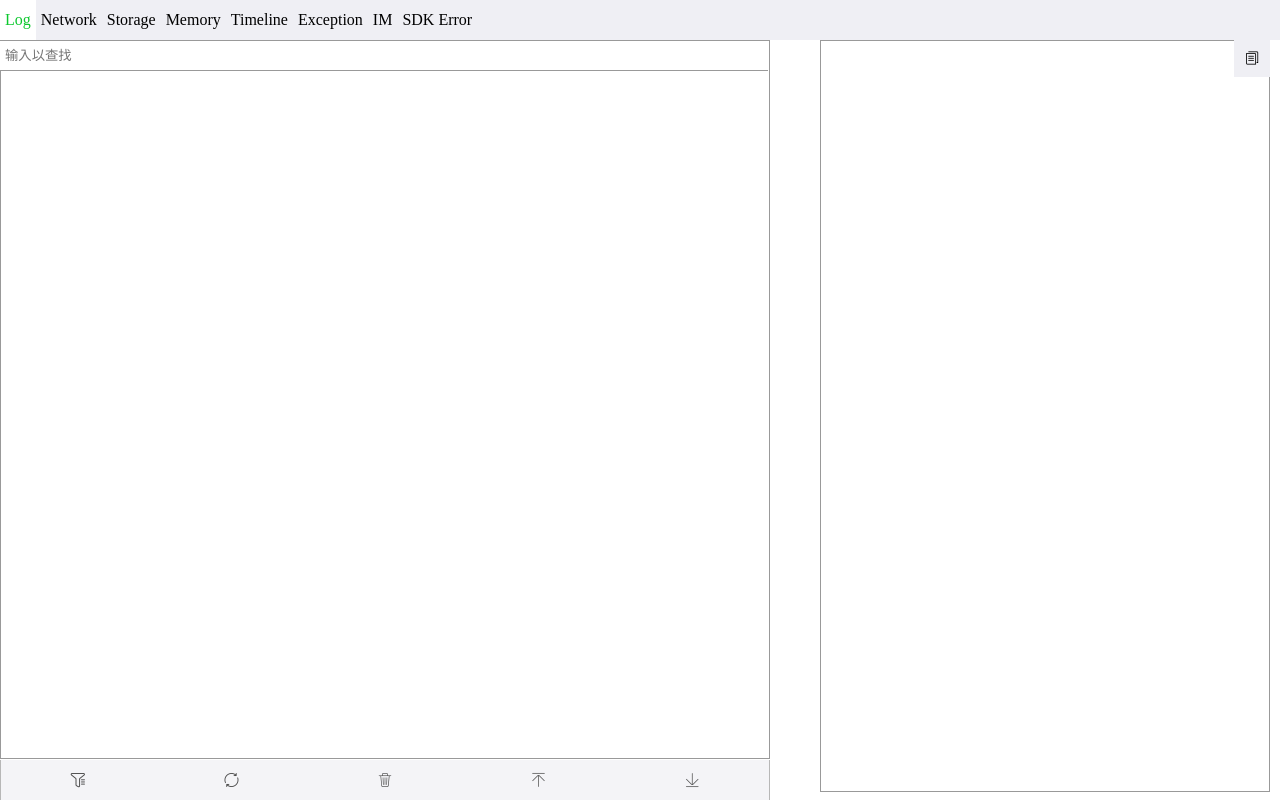
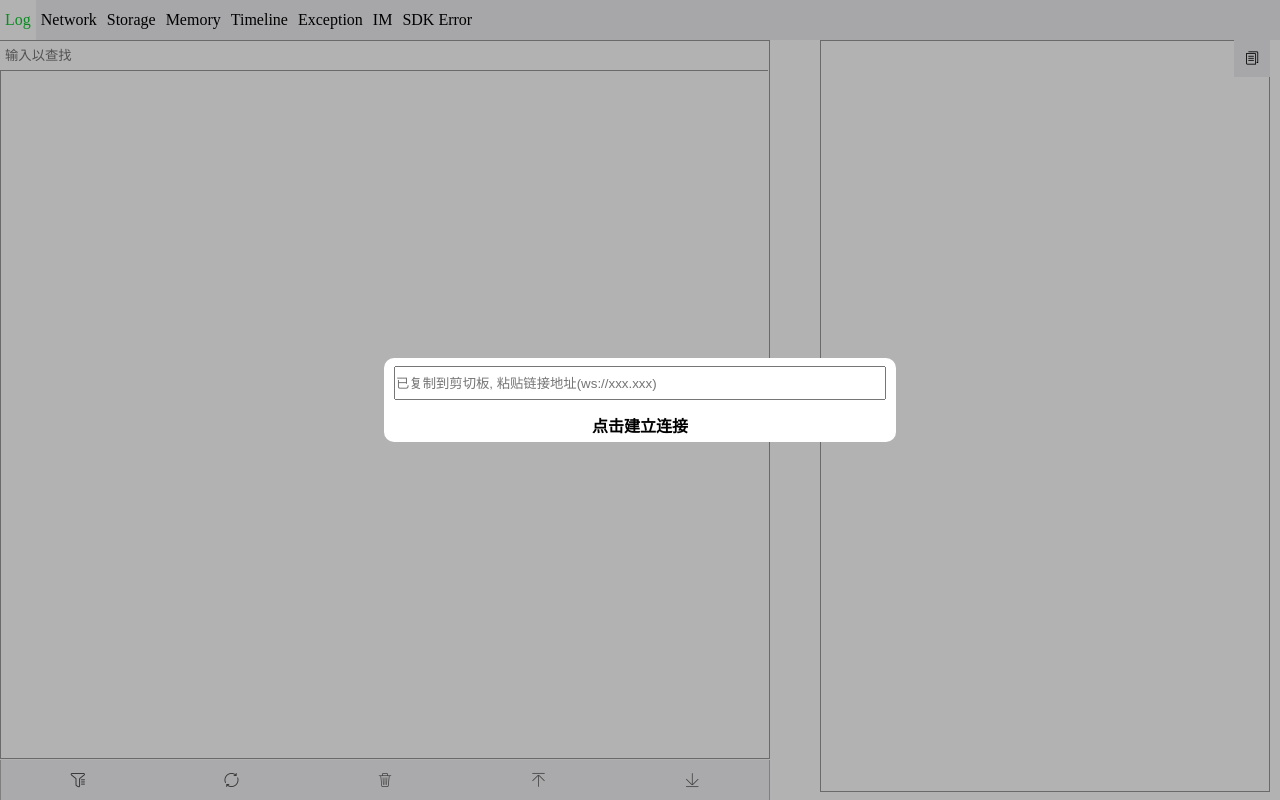
Before and after one commit to L-Zheng/ZHDebugPanel, a Vue app in the folder template/: page / in a window 1280 px wide. Built offline with nearby package versions, Linux system fonts and the light colour scheme.

Commit message:
socket链接地址弹窗输入

```diff
--- a/template/src/App.vue
+++ b/template/src/App.vue
@@ -4,6 +4,9 @@
     <Option :items="optionItems" @clickOptionItem="clickOptionItem"></Option>
     <Detail ref="detail"></Detail>
     <Content :items="optionItems" ref="content"></Content>
+    <Connect
+      ref="connect" @startConnect="startConnect"
+    ></Connect>
   </div>
 </template>
 
@@ -21,6 +24,7 @@ import ListConfig from "./debugPanel/data/ListConfig.js";
 import ToastPop from "./debugPanel/toastPop/toastPop.vue";
 import Option from "./debugPanel/option/option.vue";
 import Content from "./debugPanel/content/content.vue";
+import Connect from "./debugPanel/content/connect.vue";
 import Detail from "./debugPanel/detail/detail.vue";
 function preventDefault(e) {
   e.preventDefault();
@@ -32,6 +36,7 @@ var vm = {
     ToastPop,
     Option,
     Content,
+    Connect,
     Detail,
   },
   props: {},
@@ -49,11 +54,12 @@ var vm = {
   },
   computed: {},
   mounted() {
+      this.$refs.connect.show()
     setTimeout(() => {
       this.clickOptionItem(this.optionItems[0]);
       // 建立socket连接 开始接收数据
       // this.startTimer();
-      this.startConnectSocket();
+      // this.startConnectSocket();
     }, 1000);
     // this.$refs.toastPop.show("啊啊啊啊啊啊");
   },
@@ -89,21 +95,49 @@ var vm = {
         return param;
       } else return param;
     },
-    startConnectSocket() {
-      const urlParams = this.getUrlParamsFromUrl();
-      // console.log(urlParams);
-      const socketUrl = urlParams["socketUrl"];
+    readFile() {
+      const selectedFile =
+        "/Users/em/Desktop/My/Develop/Code/ZHCode/GitHubCode/ZHDebugPanel/template/release/pages.json";
+
+      const input = window.document.getElementById("file-input");
+      input.addEventListener(
+        "change",
+        () => {
+          console.log("input.files", input.files[0]);
+          const reader = new FileReader();
+          reader.readAsText(input.files[0], "utf8"); // input.files[0]为第一个文件
+          reader.onload = () => {
+            console.log(
+              "reader.result",
+              reader.result,
+              JSTool.dataType(reader.result)
+            );
+            console.log(JSON.parse(reader.result));
+          };
+        },
+        false
+      );
+    },
+    startConnect(socketUrl){
+      console.log('socketUrl', socketUrl)
+      this.startConnectSocket(socketUrl)
+    },
+    startConnectSocket(socketUrl) {
+      // const urlParams = this.getUrlParamsFromUrl();
+      // // console.log(urlParams);
+      // const socketUrl = urlParams["socketUrl"];
       if (!socketUrl) return;
 
       const socket = new WebSocket(socketUrl);
       socket.addEventListener("open", (msg) => {
-        // console.log("socket opened");
+        console.log("socket opened");
         socket.send(
           JSON.stringify({
             msgType: -1,
             clientId: "h5Client",
           })
         );
+      this.$refs.connect.hide()
       });
       socket.addEventListener("close", (msg) => {});
       socket.addEventListener("error", (msg) => {});
--- /dev/null
+++ b/template/src/debugPanel/content/connect.vue
@@ -0,0 +1,207 @@
+<template>
+  <div :class="['connect-wrap', `${connectWrapAnimateClass}`]">
+    <div class="bg-wrap"></div>
+    <div :class="['connect', `${connectAnimateClass}`]">
+      <div class="input-wrap">
+      <input
+        class="input"
+        ref="input"
+        type="text"
+        placeholder="已复制到剪切板, 粘贴链接地址(ws://xxx.xxx)"
+      />
+      </div>
+      <div class="connect-header" @click="startConnect">
+          <div class="connect-text">点击建立连接</div>
+      </div>
+    </div>
+  </div>
+</template>
+<script>
+import LayoutConfig from "../data/LayoutConfig.js";
+import Color from "../data/Color.js";
+import DataTask from "../data/DataTask.js";
+var vm = {
+  name: "app",
+  components: {},
+  props: {},
+  data() {
+    return {
+      layoutConfig: {},
+      colorConfig: {},
+      connectWrapAnimateClass: "",
+      connectAnimateClass: "",
+      isShow: false,
+    };
+  },
+  created() {
+    this.layoutConfig = LayoutConfig;
+    this.colorConfig = Color;
+  },
+  computed: {},
+  mounted() {},
+  methods: {
+    // 当此页面显示时  list列表监听到鼠标滚动 直接return 不予处理
+    show() {
+      if (this.isShow) {
+        return;
+      }
+      this.connectWrapAnimateClass = "connect-wrap-show";
+      this.connectAnimateClass = "connect-show";
+      this.isShow = true;
+    },
+    hide() {
+      if (!this.isShow) {
+        return;
+      }
+      this.connectWrapAnimateClass = "connect-wrap-hidden";
+      this.connectAnimateClass = "connect-hidden";
+      this.isShow = false;
+      setTimeout(() => {
+        this.connectWrapAnimateClass = "";
+        this.connectAnimateClass = "";
+      }, 200);
+    },
+    startConnect() {
+      const res = this.$refs.input.value;
+      if (!res || res.indexOf('ws://') == -1) {
+          return
+      }
+      this.$emit("startConnect", res);
+    },
+  },
+};
+export default vm;
+</script>
+
+<style lang="scss" scoped>
+.connect-wrap {
+  position: fixed;
+  top: 0px;
+  left: 0px;
+  margin: 0px;
+  padding: 0px;
+  width: 100%;
+  height: 100%;
+  transform: scale(0);
+  display: flex;
+  flex-direction: column;
+  justify-content: center;
+  align-items: center;
+}
+.connect-wrap-show {
+  //蒙版出现
+  animation: animate-connect-wrap-show 0.2s linear;
+  animation-fill-mode: forwards;
+}
+@keyframes animate-connect-wrap-show {
+  0% {
+    opacity: 0;
+    transform: scale(1);
+  }
+  100% {
+    opacity: 1;
+    transform: scale(1);
+  }
+}
+.connect-wrap-hidden {
+  //蒙版消失
+  animation: animate-connect-wrap-hidden 0.2s linear;
+}
+@keyframes animate-connect-wrap-hidden {
+  0% {
+    opacity: 1;
+    transform: scale(1);
+  }
+  100% {
+    opacity: 0;
+    transform: scale(1);
+  }
+}
+.bg-wrap {
+  position: absolute;
+  top: 0px;
+  left: 0px;
+  margin: 0px;
+  padding: 0px;
+  width: 100%;
+  height: 100%;
+  opacity: 0.3;
+  background-color: black;
+}
+.connect {
+  z-index: 1000;
+  margin: 0px;
+  padding: 0px;
+  width: 40%;
+  max-height: 50%;
+  background-color: white;
+  border-radius: 10px;
+  overflow: hidden;
+  display: flex;
+  flex-direction: column;
+  justify-content: flex-start;
+  align-items: center;
+}
+.connect-show {
+  //弹窗出现
+  animation: animate-connect-show 0.2s linear;
+  animation-fill-mode: forwards;
+}
+@keyframes animate-connect-show {
+  0% {
+    transform: scale(0);
+    opacity: 0;
+  }
+  100% {
+    transform: scale(1);
+    opacity: 1;
+  }
+}
+.connect-hidden {
+  //弹窗消失
+  animation: animate-connect-hidden 0.2s linear;
+}
+@keyframes animate-connect-hidden {
+  0% {
+    transform: scale(1);
+    opacity: 1;
+  }
+  100% {
+    transform: scale(0);
+    opacity: 0;
+  }
+}
+.input-wrap{
+    margin: 0px;
+    padding: 0px;
+    width: 100%;
+    height: 50px;
+  display: flex;
+  flex-direction: row;
+  justify-content: center;
+  align-items: center;
+}
+.input{
+    margin: 10px 10px;
+    padding: 0px;
+    width: 100%;
+    height: 30px;
+}
+.connect-header {
+  margin: 0px;
+  padding: 5px 0px;
+  width: 100%;
+  display: flex;
+  flex-direction: row;
+  align-items: center;
+  justify-content: center;
+  font-weight: bold;
+  text-align: center;
+}
+.connect-header :hover {
+  background-color: #efeff4;
+}
+.connect-text{
+    width: 100%;
+}
+</style>
```
